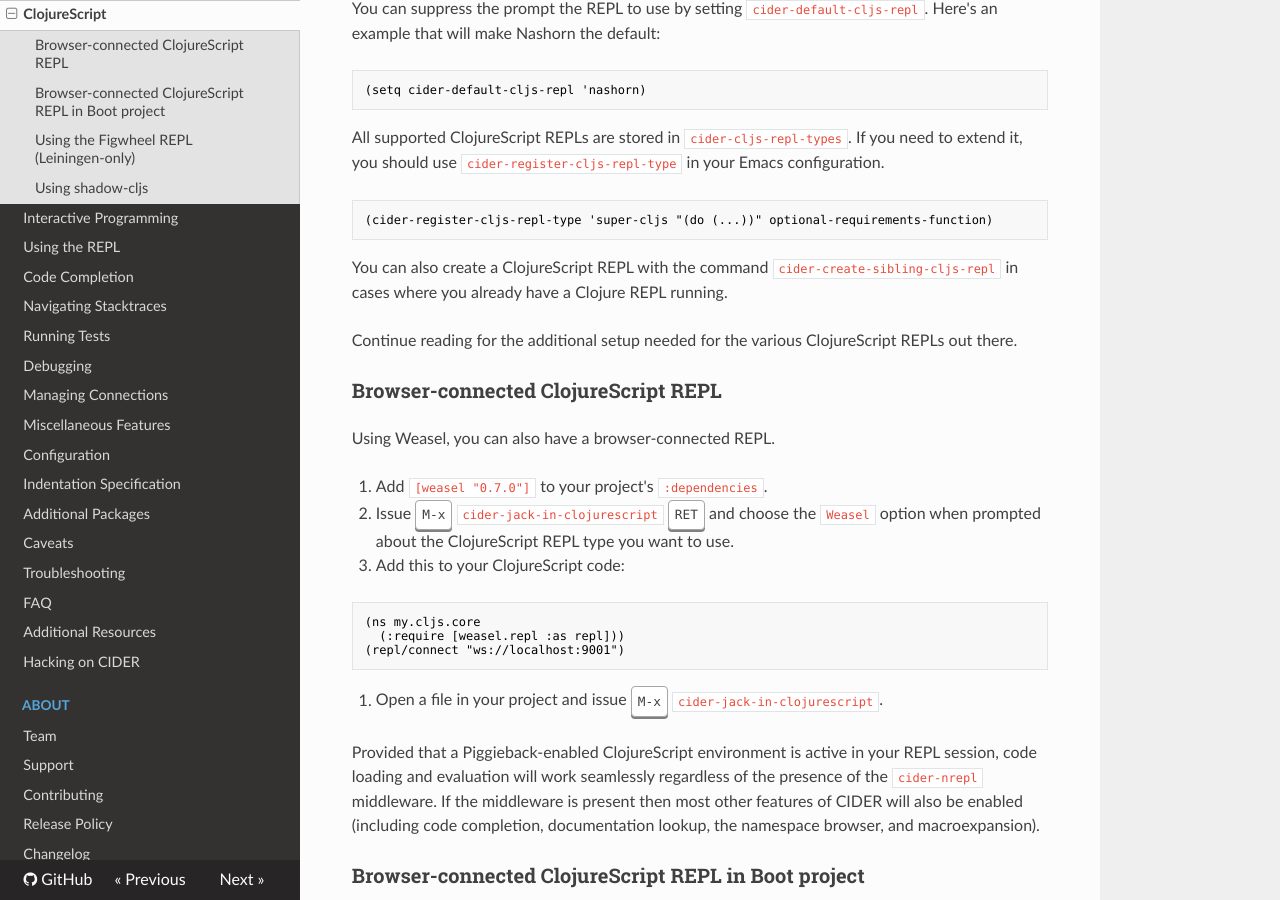
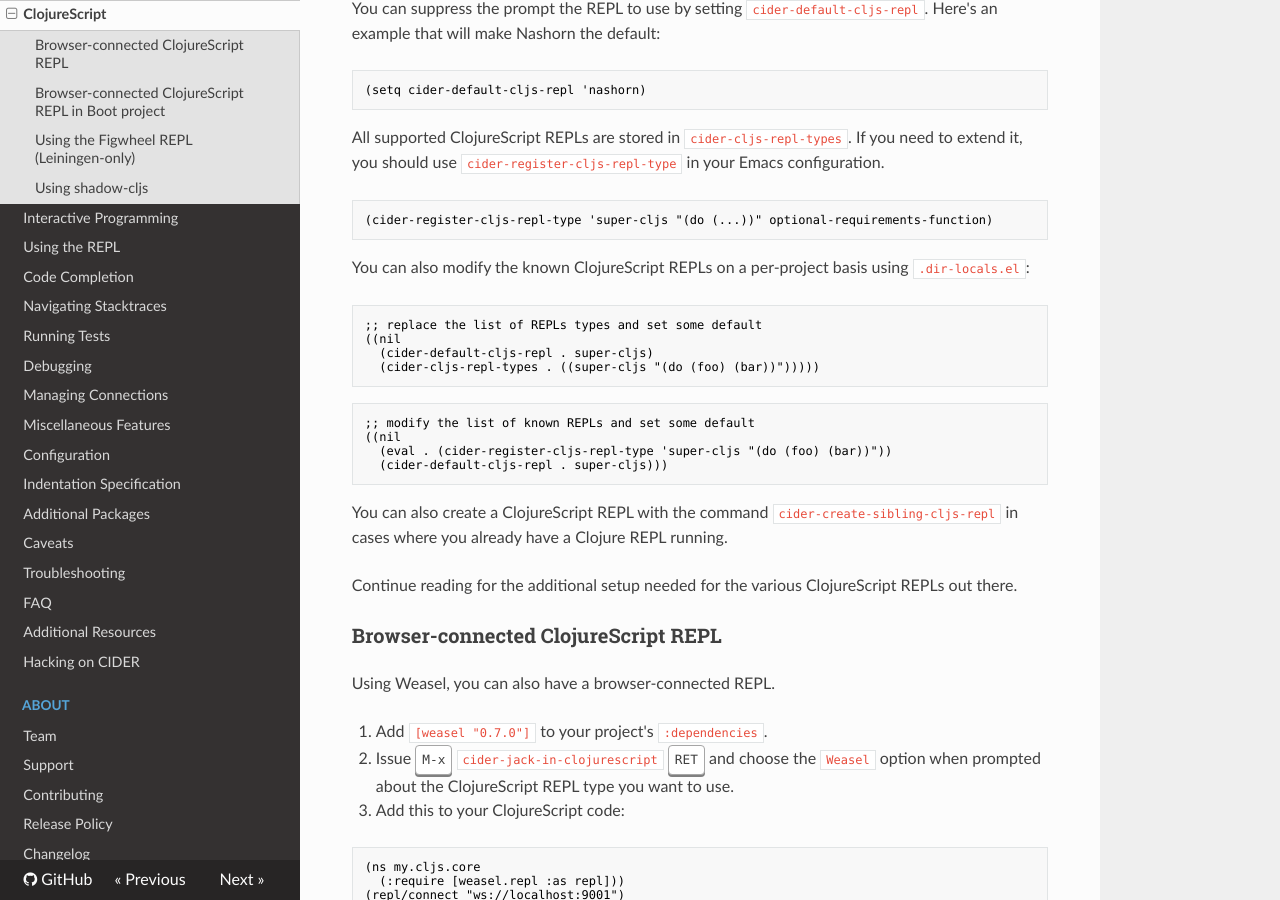
Before and after one commit to clojure-emacs/cider, an MkDocs documentation site: the page built from doc/clojurescript.md, in a window 1280 px wide and 900 px high, scrolled down 1102 px. Built offline with MkDocs 1.6.1, drawn with Linux system fonts in a browser that asks for light colours; nearby versions of some CDN libraries; old or Windows-style settings are respelled for this version of MkDocs.

Commit message:
Add to the manual some tips for tweaking cider-cljs-repl-types

````diff
--- a/doc/clojurescript.md
+++ b/doc/clojurescript.md
@@ -65,6 +65,23 @@
 
 ```el
 (cider-register-cljs-repl-type 'super-cljs "(do (...))" optional-requirements-function)
+```
+
+You can also modify the known ClojureScript REPLs on a per-project basis using
+`.dir-locals.el`:
+
+```el
+;; replace the list of REPLs types and set some default
+((nil
+  (cider-default-cljs-repl . super-cljs)
+  (cider-cljs-repl-types . ((super-cljs "(do (foo) (bar))")))))
+```
+
+```el
+;; modify the list of known REPLs and set some default
+((nil
+  (eval . (cider-register-cljs-repl-type 'super-cljs "(do (foo) (bar))"))
+  (cider-default-cljs-repl . super-cljs)))
 ```
 
 You can also create a ClojureScript REPL with the command
````
